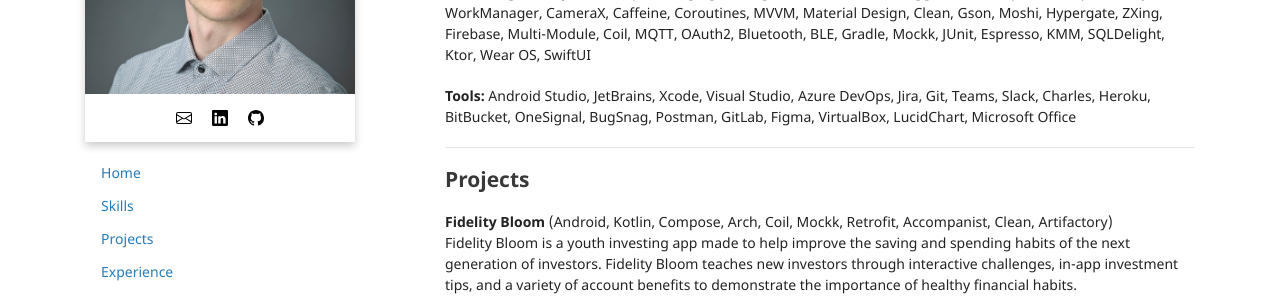
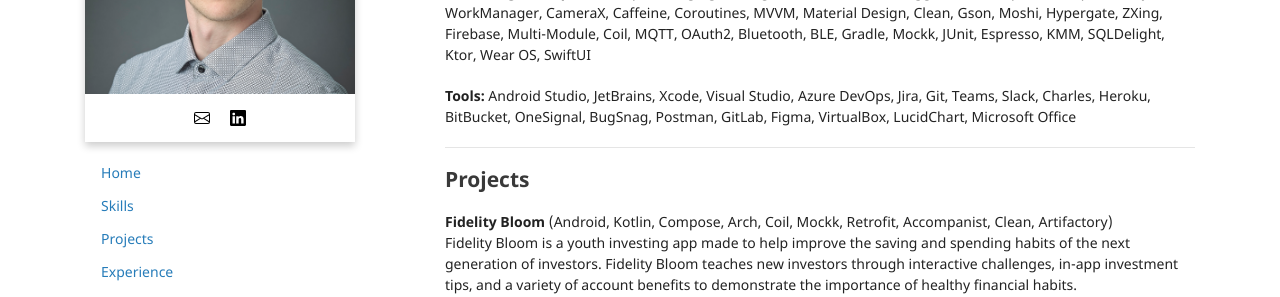
Before and after one commit to data-programmer/data-programmer.github.io, a Jekyll site: the page built from index.md, in a window 1280 px wide. Shown: the part 285-582 px from the top of the page. Built offline with Jekyll 4.4.1, drawn with Linux system fonts in a browser that asks for light colours.

Commit message:
Temp removal of GitHub

```diff
--- a/_data/settings.yml
+++ b/_data/settings.yml
@@ -21,4 +21,4 @@ nav:
 social:
   - {url: "/assets/icons/envelope.svg", link: 'mailto:williamikingsley@outlook.com'}
   - {url: "/assets/icons/linkedin.svg", link: 'https://www.linkedin.com/in/williamkingsley'}
-  - {url: "/assets/icons/github.svg", link: 'https://github.com/data-programmer'}
+#  - {url: "/assets/icons/github.svg", link: 'https://github.com/data-programmer'} TODO: Return later
```
